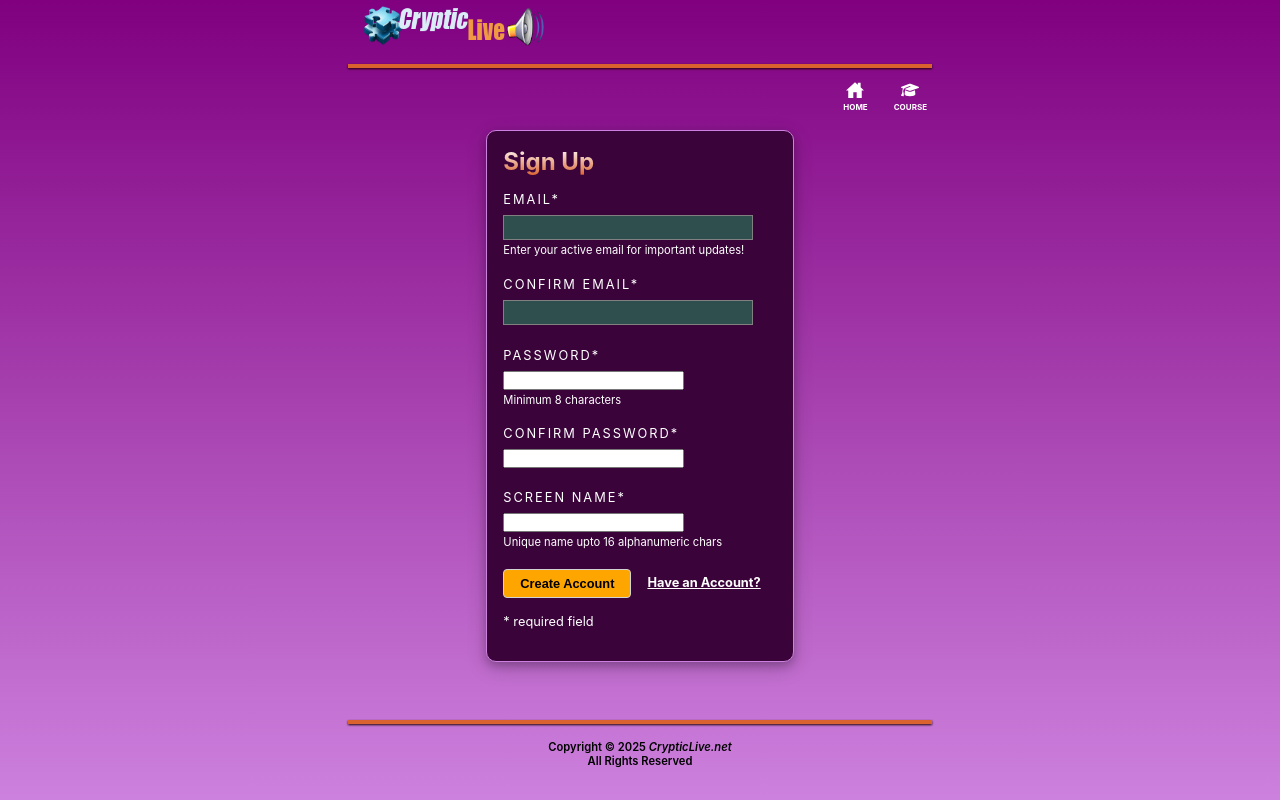
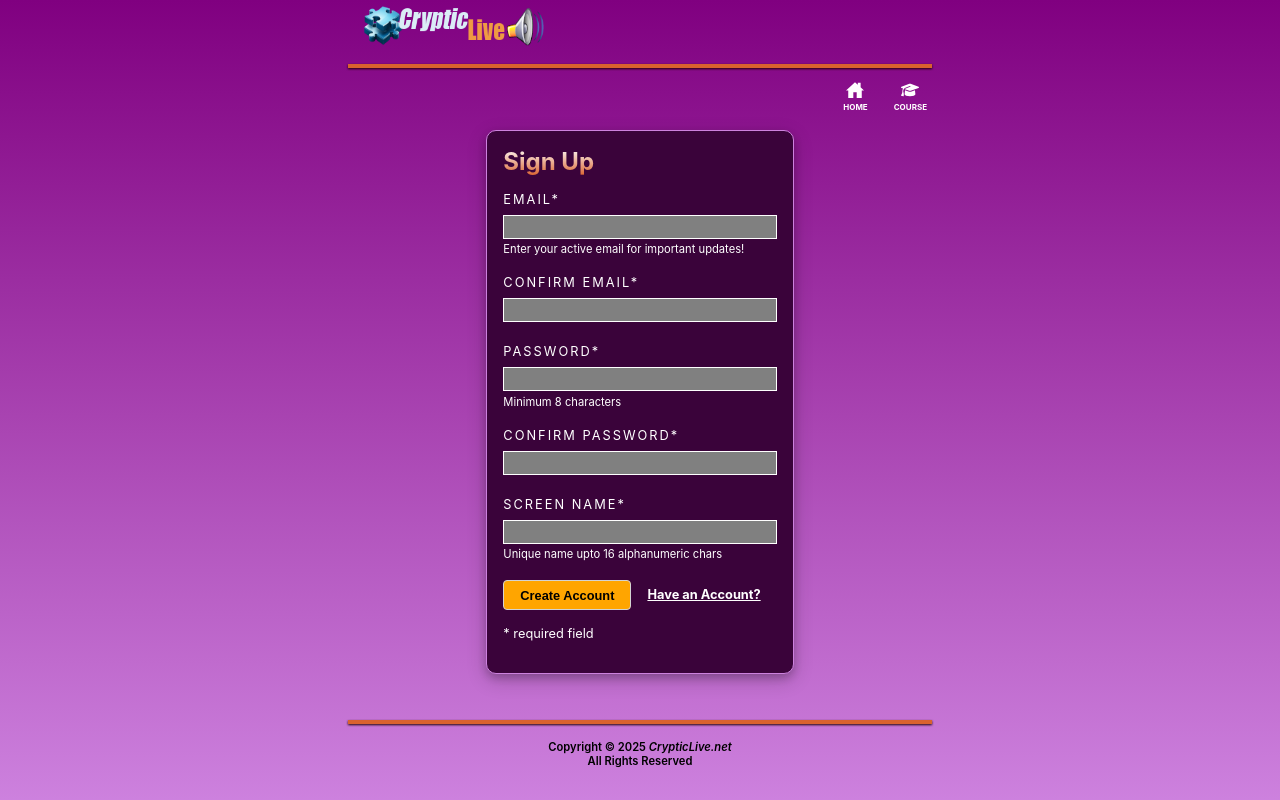
Before and after one commit to pambe525/cryptic-live, a Next.js app: page /auth/signup in a window 1280 px wide. Built offline with nearby package versions, Linux system fonts and the light colour scheme.

Commit message:
Update global styles: change bgColor3 to gray, remove vCentered class, and refine input field styles

```diff
--- a/app/global.css
+++ b/app/global.css
@@ -3,7 +3,7 @@
   --lightGrad: rgb(205, 129, 222);
   --bgColor1: rgb(58, 3, 58);
   --bgColor2: rgb(217, 98, 46);
-  --bgColor3: darkslategrey;
+  --bgColor3: gray;
   --darkText: black;
   --lightText: white;
 }
@@ -132,10 +132,6 @@ a[role=button]:hover {
   font-size: 0.8rem;
 }
 
-.vCentered {
-  vertical-align: middle;
-}
-
 section {
   padding: 1rem;
   text-align: left;
@@ -180,7 +176,7 @@ section {
   box-shadow: 4px 4px 5px rgba(0, 0, 0, 0.4);
 }
 
-label {
+label.fieldLabel {
   text-transform: uppercase;
   letter-spacing: 2px;
   display: block;
@@ -188,15 +184,13 @@ label {
   margin-bottom: 0.5rem;
 }
 
-input[type='text'],
-input[type='email'],
-input[type='password'] {
-  height: 1.6rem;
+input.inputField {
+  height: 1.5rem;
   padding: 0 0.4rem;
   background-color: var(--bgColor3);
   color: var(--lightText);
-  width: 250px;
-  border: 1px solid gray;
+  width: 100%;
+  border: 1px solid white;
   font-size: 0.8rem;
 }
 
```
